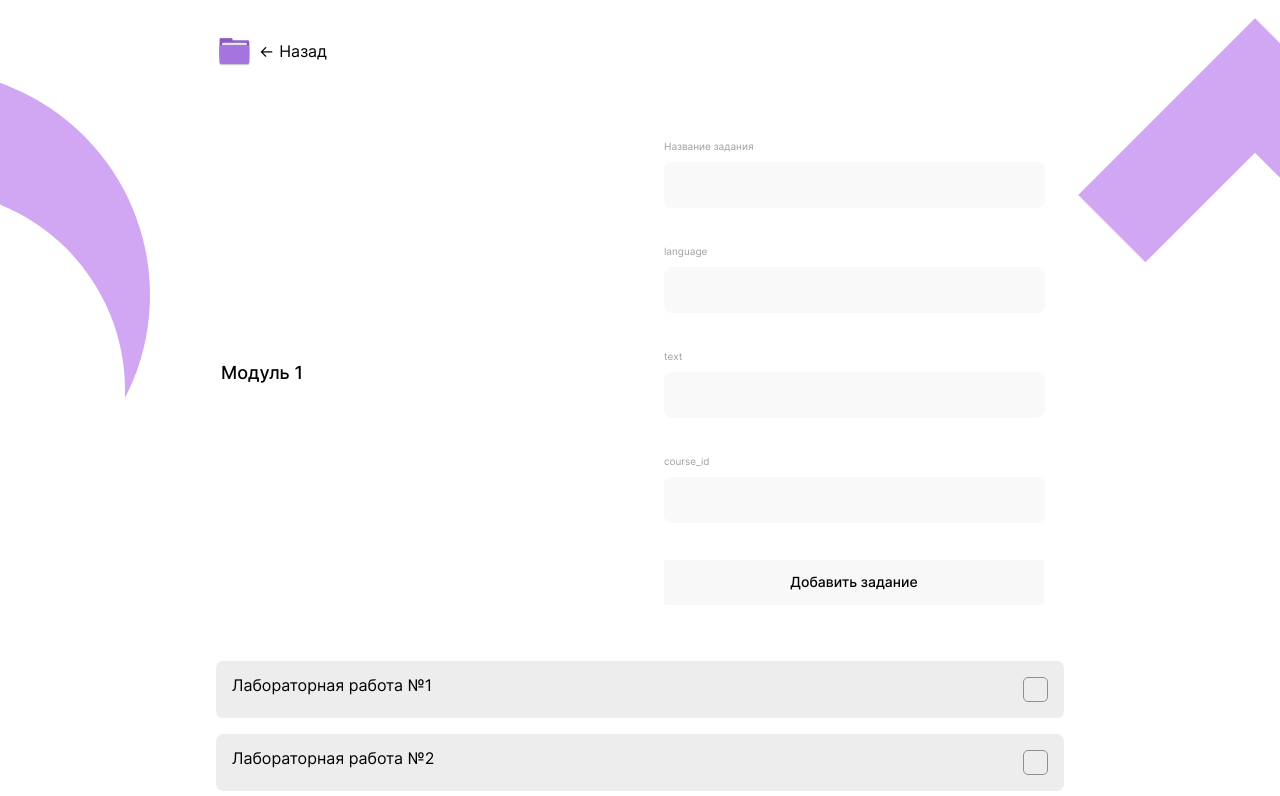
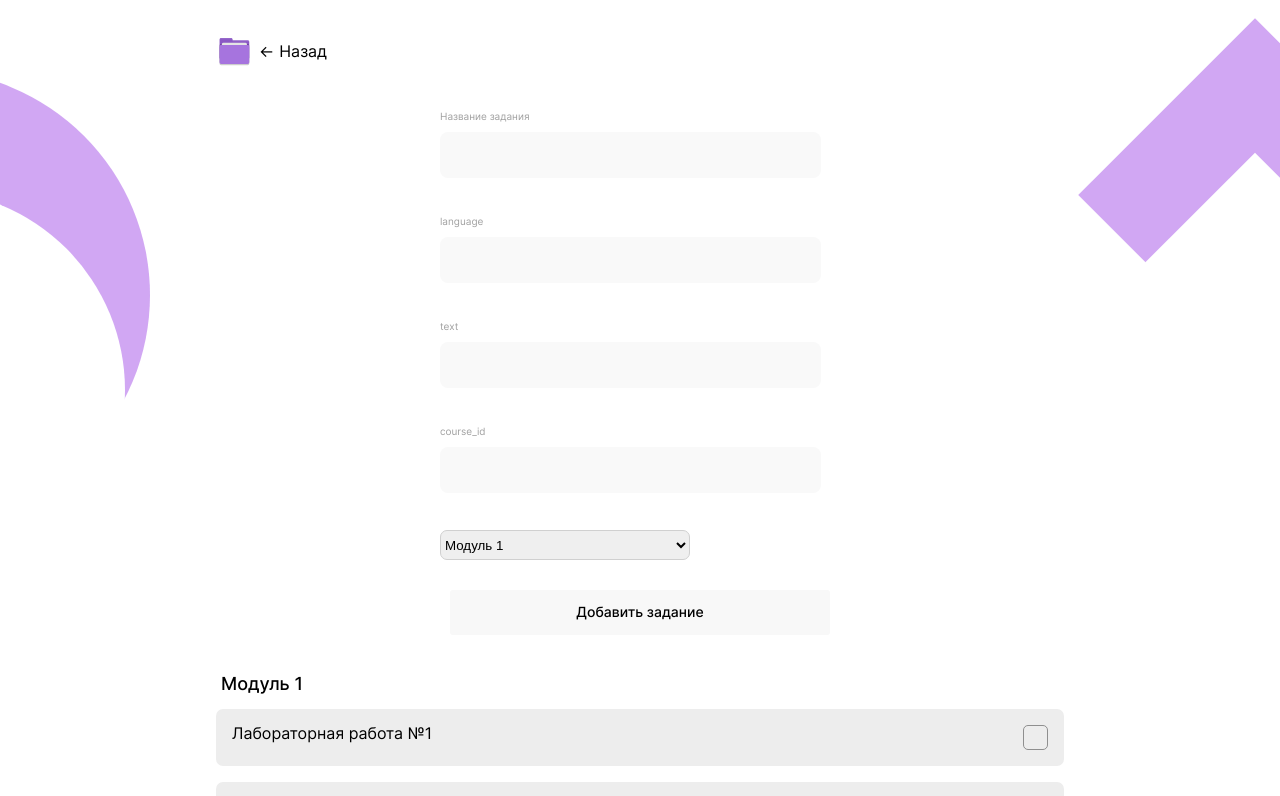
Before and after one commit to Lizaakishina/ReviewSite, a React (Create React App) app: page /subject/1 in a window 1280 px wide. Shown: the top 796 px of the page. Built offline with nearby package versions, Linux system fonts and the light colour scheme; no server answers.

Commit message:
feat: добавление заданий внутри курса

```diff
--- a/src/components/SubjectDetails/SubjectDetails.css
+++ b/src/components/SubjectDetails/SubjectDetails.css
@@ -42,10 +42,14 @@
 }
 
 .subject__form {
+  display: flex;
+  flex-direction: column;
   width: 400px;
-  margin: 40px 0;
-  position: relative;
-  align-self: center;
+  margin: 40px auto;
+}
+
+.form__select {
+  margin: 0 0 30px 0;
 }
 
 .subject__button {
--- a/src/components/SubjectDetails/SubjectDetails.jsx
+++ b/src/components/SubjectDetails/SubjectDetails.jsx
@@ -1,4 +1,4 @@
-import { React, useCallback } from 'react';
+import { React, useCallback, useState } from 'react';
 import { Link } from 'react-router-dom';
 import Task from '../Task/Task';
 import Fieldset from '../Fieldset/Fieldset';
@@ -46,17 +46,33 @@ const TaskDataModule2 = [
 
 const SubjectDetails = ({onSubmit}) => {
   const { values, handleChange, errors, isValid } = useValidation();
+  const [tasksModule1, setTasksModule1] = useState(TaskDataModule1);
+  const [tasksModule2, setTasksModule2] = useState(TaskDataModule2);
+  const [selectedModule, setSelectedModule] = useState('Module1');
 
-  const handleSubmit = useCallback((e) => {
+
+  const handleAddTask = useCallback((e) => {
     e.preventDefault();
+
+    const newTask = {
+      id: tasksModule1.length + tasksModule2.length + 1,
+      title: values.name,
+    };
+
+    if (selectedModule === 'Module1') {
+      setTasksModule1((prevTasks) => [...prevTasks, newTask]);
+    } else if (selectedModule === 'Module2') {
+      setTasksModule2((prevTasks) => [...prevTasks, newTask]);
+    }
 
     onSubmit({
       course_id: values.course_id,
       name: values.name,
       text: values.text,
       language: values.language
-    })
-  }, [values]);
+    });
+  }, [values, tasksModule1, tasksModule2, selectedModule, onSubmit]);
+
 
   return (
     <section className="subjectDetails">
@@ -70,9 +86,7 @@ const SubjectDetails = ({onSubmit}) => {
       <div className="decor7"></div>
       <div className="decor8"></div>
       <div className="subject__list">
-        <div className="subject__container">
-          <h2 className="subject__module">Модуль 1</h2>
-          <form className="subject__form form" onSubmit={handleSubmit} noValidate method="post">
+        <form className="subject__form form" onSubmit={handleAddTask} noValidate method="post">
           <Fieldset
             input = "name"
             inputType = "name"
@@ -117,10 +131,16 @@ const SubjectDetails = ({onSubmit}) => {
             errors={errors}
             isValid={isValid}
           />
+          <select className="form__select" value={selectedModule} onChange={(e) => setSelectedModule(e.target.value)}>
+            <option value="Module1">Модуль 1</option>
+            <option value="Module2">Модуль 2</option>
+          </select>
           <button type="submit" className="subject__button">Добавить задание</button>
         </form>
+        <div className="subject__container">
+          <h2 className="subject__module">Модуль 1</h2>
         </div>
-        {TaskDataModule1.map((subject) => (
+        {tasksModule1.map((subject) => (
           <Task
             key={subject.id}
             id={subject.id}
@@ -130,7 +150,7 @@ const SubjectDetails = ({onSubmit}) => {
       </div>
       <div className="subject__list">
         <h2 className="subject__module">Модуль 2</h2>
-        {TaskDataModule2.map((subject) => (
+        {tasksModule2.map((subject) => (
           <Task
             key={subject.id}
             id={subject.id}
```
